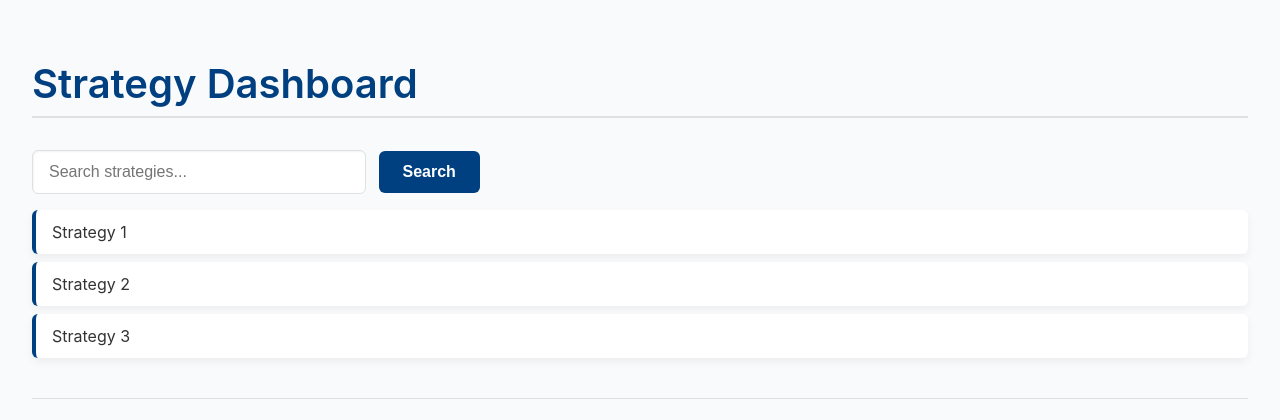
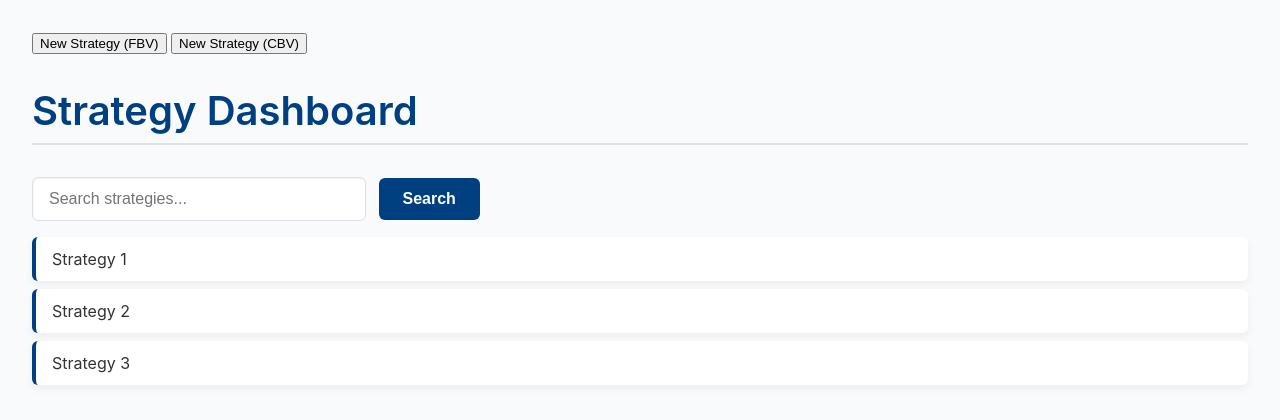
Before and after one commit to justinw2274/Assignment_Project_justin_jjward2, a Django app: page /strategies/generic/ in a window 1280 px wide. Shown: the top 420 px of the page. Run offline with Django 5.2, Linux system fonts and the light colour scheme; data comes from the database, SQL or seed files in the repository.

Commit message:
Updated strategy_list_generic.html with the new links to my create pages

```diff
--- a/paper_trader/templates/paper_trader/strategy_list_generic.html
+++ b/paper_trader/templates/paper_trader/strategy_list_generic.html
@@ -3,6 +3,12 @@
 {% block title %}Strategy Dashboard{% endblock %}
 
 {% block content %}
+
+    <div style="margin-bottom: 2rem;">
+        <a href="{% url 'paper_trader:strategy_create_fbv' %}"><button>New Strategy (FBV)</button></a>
+        <a href="{% url 'paper_trader:strategy_create_cbv' %}"><button>New Strategy (CBV)</button></a>
+    </div>
+
     <h1>Strategy Dashboard</h1>
 
     <!-- Search and List Section -->
```
